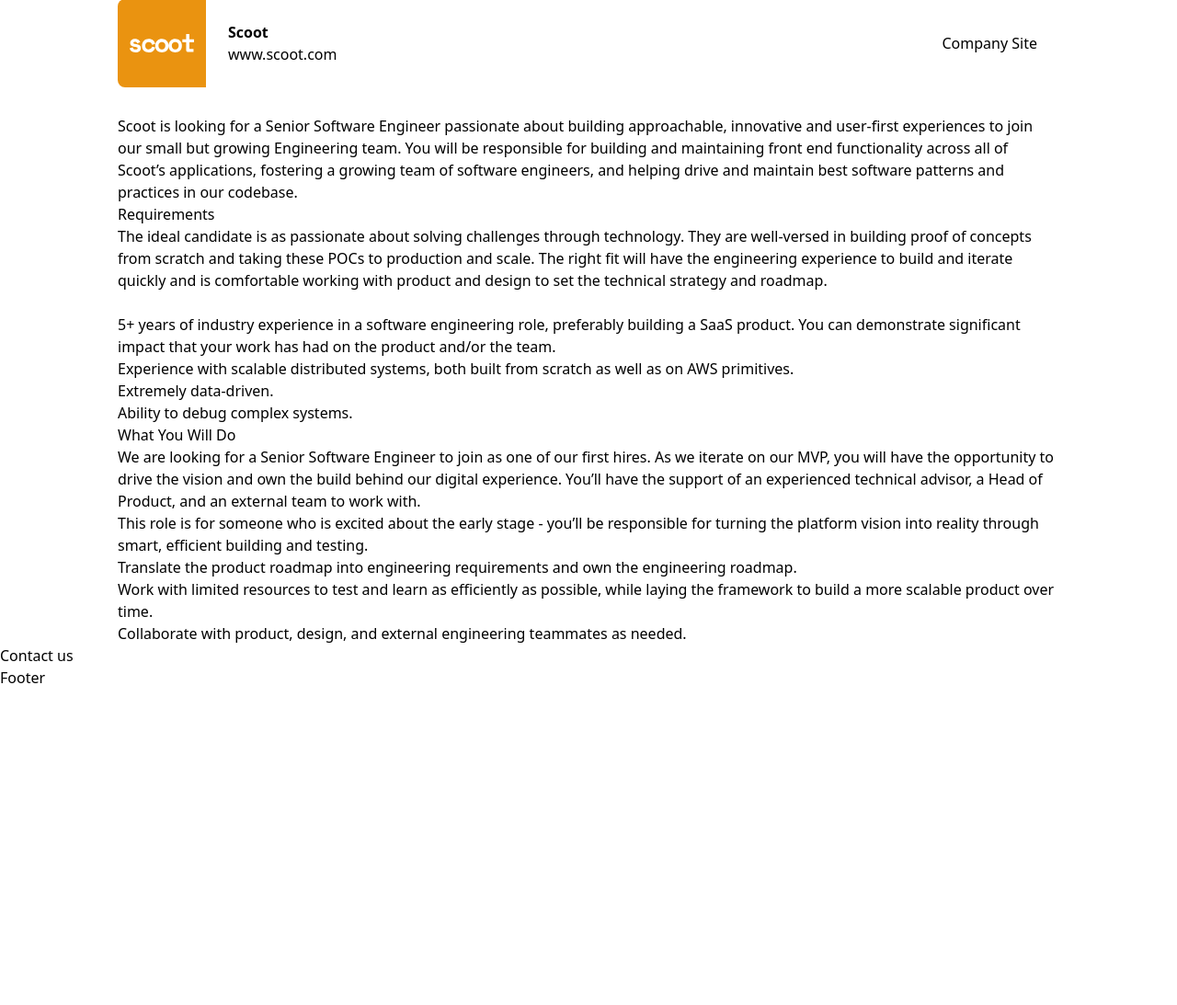
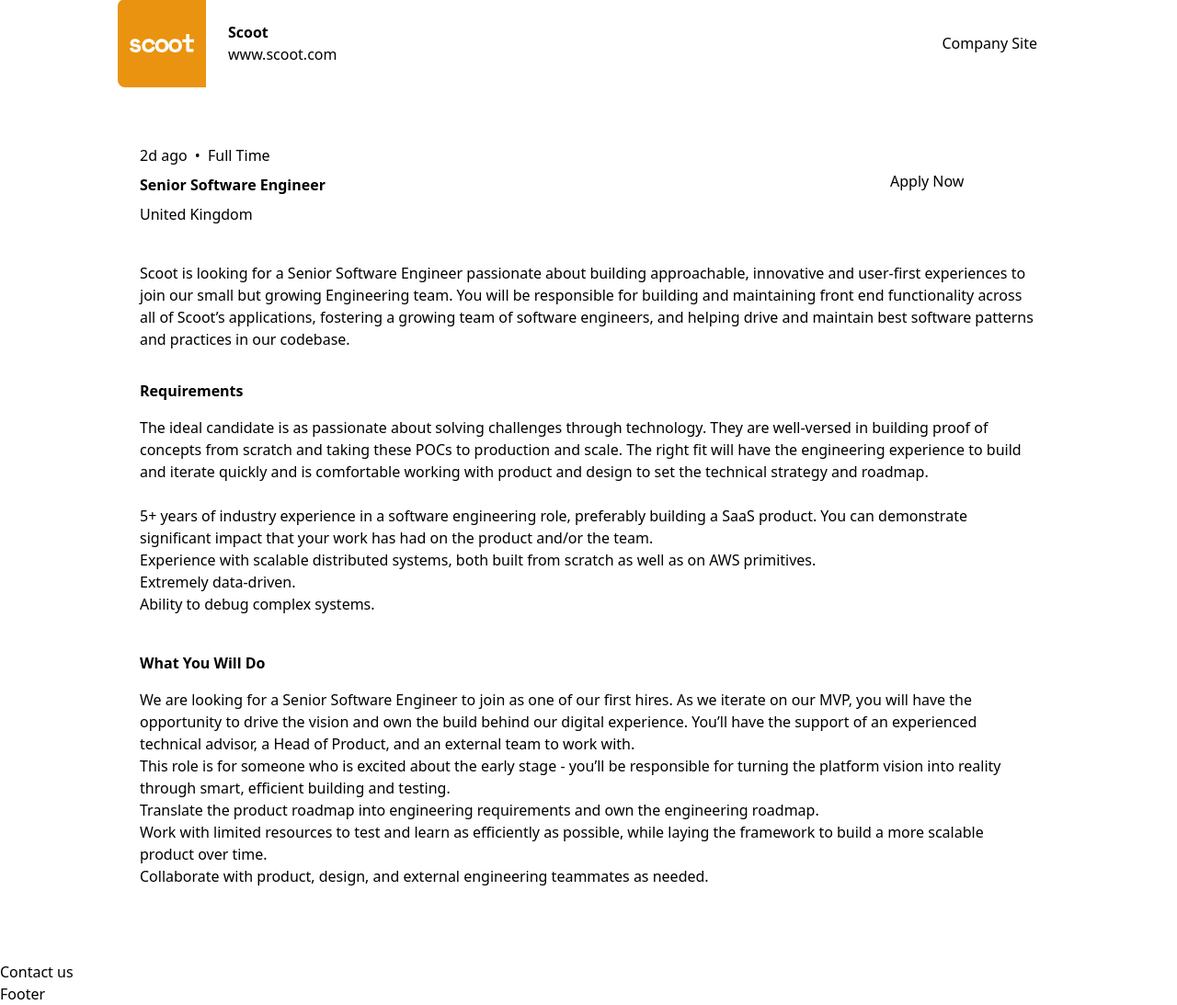
Before and after one commit to DanB-Web/jobs, a Django app: page /jobs/23e31891-8511-46dc-98c4-99fe60803db5 in a window 1280 px wide. Shown: the part 91-1184 px from the top of the page at 92% size. Before the commit the page ends 834 px from the top, so only its background shows below. Run offline with Django 4.2, Linux system fonts and the light colour scheme; data comes from the database, SQL or seed files in the repository; both versions use the stored data as it was after the commit; some libraries are stand-ins or nearby versions.

Commit message:
main detail content

```diff
--- a/core/urls.py
+++ b/core/urls.py
@@ -14,18 +14,16 @@ urlpatterns = [
     path("", include('jobs.urls')),
     # Contact app urls
     path("", include('contact.urls'))
-
-
-] + static(settings.STATIC_URL, document_root=settings.STATIC_ROOT) + static(settings.MEDIA_URL, document_root=settings.MEDIA_ROOT)
+]
 
 
 # Admin config
 admin.site.index_title = "DevJobs Administration Area"
 
-# if settings.DEBUG:
-#     # Add static url
-#     urlpatterns += static(settings.STATIC_URL)
-#     # Add media url
-#     urlpatterns += static(settings.MEDIA_URL)
-#     # Add docs url
-#     # urlpatterns += static(document_root=settings.MEDIA_ROOT)
+if settings.DEBUG:
+# Add static urls
+ urlpatterns += static(settings.STATIC_URL, document_root=settings.STATIC_ROOT)
+# Add media urls
+ urlpatterns += static(settings.MEDIA_URL, document_root=settings.MEDIA_ROOT)
+ # Add debug toolbar
+ urlpatterns += path("__debug__/", include("debug_toolbar.urls")),
--- a/jobs/views.py
+++ b/jobs/views.py
@@ -45,7 +45,7 @@ class JobsSearchResults(ListView):
     if contract == 'on':
       queryset = queryset.filter(contract='full_time')
 
-    # Format posted date
+    # OPTION 1 - format posted date on queryset itself
     for job in queryset:
       delta = timezone.now().date() - job.posted_at
       job.delta_days = delta.days
@@ -66,8 +66,12 @@ class JobsDetail(DetailView):
   def get_context_data(self, **kwargs):
       context = super().get_context_data(**kwargs)
 
-      # Get the queryset
       queryset = self.get_queryset()[0]
+
+      # OPTION 2 - Format posted day and add to context
+      queryset.job.delta_days = timezone.now().date() - queryset.posted_at
+      delta = timezone.now().date() - queryset.posted_at
+      context['delta_days'] = delta.days
 
       # Extract domain from the URL and add it to the context
       context['company_domain'] = urlparse(queryset.company.website).netloc
--- a/requirements.txt
+++ b/requirements.txt
@@ -1,4 +1,5 @@
 Django>=5.0, <6.0
 django-tailwind[reload]>=3.6, <4.0
 django-ckeditor-5>=0.2, <1.0
+django-debug-toolbar>=4.3, <5.0
 beautifulsoup4>=4.12, <5.0
--- a/templates/jobs/jobDetail.html
+++ b/templates/jobs/jobDetail.html
@@ -18,16 +18,33 @@
          target="_blank">Company Site</a>
     </div>
   </div>
-  <div class="w-[95%] lg:w-4/5 mx-auto flex flex-col bg-white dark:bg-veryDarkBlue rounded-lg">
-    <div></div>
-    <div>
+  <div class="w-[95%] lg:w-4/5 mx-auto mb-8 flex flex-col bg-white dark:bg-veryDarkBlue p-6 rounded-lg">
+    <div class="flex flex-col md:flex-row justify-between md:items-center mb-8 md:mb-0">
+      <div class="mt-2 mb-4 md:mb-6">
+        {% if delta_days == 0 %}
+          <p class="mb-2">
+            Today <span class="mx-1">•</span> {{ job.get_contract_display }}
+          </p>
+        {% else %}
+          <p class="mb-2">
+            {{ delta_days }}d ago <span class="mx-1">•</span> {{ job.get_contract_display }}
+          </p>
+        {% endif %}
+        <h1 class="mb-2 font-bold dark:text-white">{{ job.position }}</h1>
+        <p>{{ job.location }}</p>
+      </div>
+      <a class="btn-primary h-12 w-full md:w-40"
+         href="https://www.example.com/{{ job.company.company_name }}"
+         target="_blank">Apply Now</a>
+    </div>
+    <div class="flex flex-col gap-y-4">
       <p>{{ job.description | safe }}</p>
-      <h2>Requirements</h2>
-      {{ job.requirements | safe }}
-      <h2>What You Will Do</h2>
-      {{ job.role | safe }}
+      <h2 class="font-bold dark:text-white">Requirements</h2>
+      <div class="requirements mb-6">{{ job.requirements | safe }}</div>
+      <h2 class="font-bold dark:text-white">What You Will Do</h2>
+      <div class="role mb-6">{{ job.role | safe }}</div>
     </div>
   </div>
-  <a href="{% url 'contact' job.uuid %}">Contact us</a>
+  <a class="btn-primary" href="{% url 'contact' job.uuid %}">Contact us</a>
   {% include "jobs/partials/footer.html" %}
 {% endblock content %}
--- a/templates/jobs/partials/searchBar.html
+++ b/templates/jobs/partials/searchBar.html
@@ -22,5 +22,7 @@
       <span class="checkmark"></span>
     </label>
   </div>
-  <input class="btn-primary w-full md:w-[15%]" type="submit" value="Search" />
+  <input class="btn-primary px-3 py-2 w-full md:w-[15%]"
+         type="submit"
+         value="Search" />
 </form>
```
Also changed, not shown: core/settings.py (+11 -1 lines), templates/jobs/jobsIndex.html (+4 -4 lines), theme/static_src/src/styles.css (+39 -2 lines), db.sqlite3.
